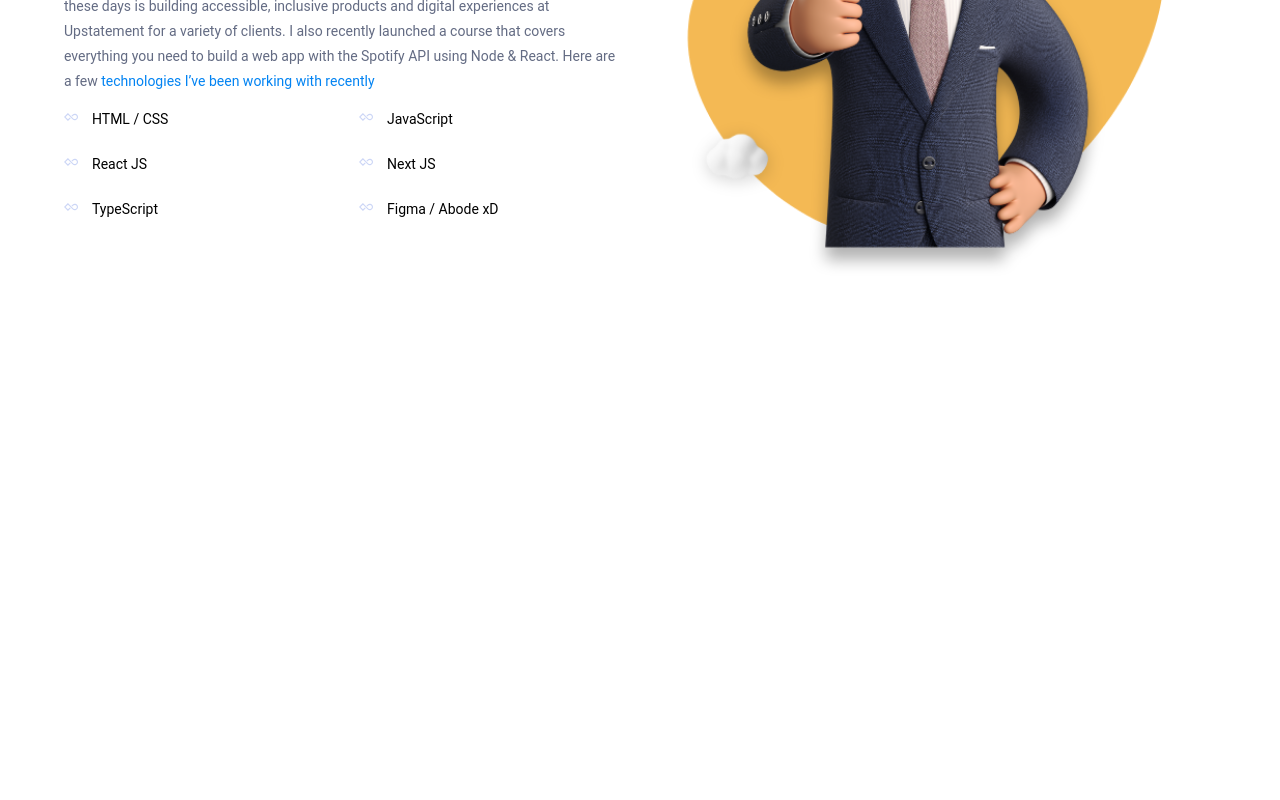
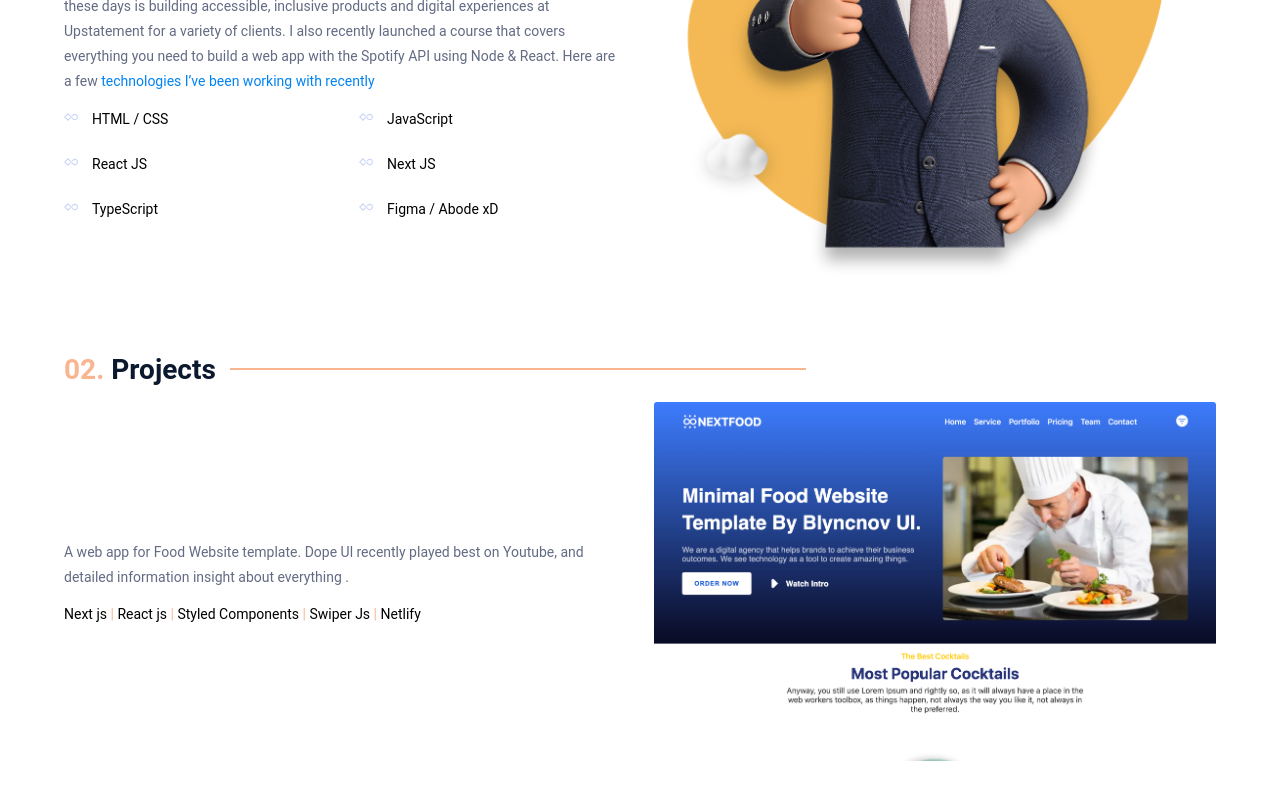
Before and after one commit to blyncnov/portfolioXd, a Next.js app: page / in a window 1280 px wide. Shown: the part 928-1728 px from the top of the page. Before the commit the page ends 1246 px from the top, so only its background shows below. Built offline with nearby package versions, Linux system fonts and the light colour scheme.

Commit message:
blyncnov portfolio website redesign images uploaded v3

```diff
--- /dev/null
+++ b/components/Projects.jsx
@@ -0,0 +1,75 @@
+import React from 'react'
+
+import Project from "../public/Images/assests/nextfood.png"
+
+import {
+    ProjectContainer,
+    ProjectDetailsSection, ProjectDetails,
+} from "../styles/styled/Projects"
+
+import {
+    Constraints, Section,
+    SectionInner, Divider,
+    HeadingOne, Paragraph,
+    FlexBoxToRow
+} from "../styles/constants/Constants"
+import Image from 'next/image'
+
+const Projects = () => {
+    return (
+        <>
+            <ProjectContainer>
+                <Constraints>
+                    <Section>
+                        <FlexBoxToRow>
+                            <HeadingOne color="#0B192E"
+                                size="clamp(16px,5vw,2rem)"
+                            > <span>02.</span> Projects
+                            </HeadingOne>
+                            <div className="hr"></div>
+                        </FlexBoxToRow>
+
+                        <br />
+                        <SectionInner >
+                            <Divider>
+                                <Paragraph color="#636b83">
+                                    A web app for Food Website template. Dope Ul recently played best on Youtube,
+                                    and detailed information insight about everything .
+                                </Paragraph>
+                                <br />
+                                <li>Next js <span> |</span> {" "}
+                                    React js <span> |</span>  {" "}
+                                    Styled Components  <span> |</span>  {" "}
+                                    Swiper Js <span> |</span>  {" "}
+                                    Netlify </li>
+                                {/* <ProjectDetails>
+                                    <ProjectDetailsSection>
+                                        <p>A web app for visualizing personalized Spotify data. View your top artists, top tracks, recently played tracks, and detailed audio information about each track.
+                                            Create and save new playlists of recommended tracks based on your existing playlists and more.</p>
+                                        <h4>Featured Project</h4>
+                                        <br />
+                                        <h2>NextFood Template</h2>
+                                        <br />
+                                        <li>React  |
+                                            Styled Components |
+                                            Express |
+                                            Spotify API |
+                                            Heroku</li>
+                                    </ProjectDetailsSection>
+                                </ProjectDetails> */}
+                            </Divider>
+                            <Divider>
+                                <Image style={{ borderRadius: "3px" }} src={Project} placeholder="blur" blurDataURL={Project} alt="banner" layout="responsive" />
+                            </Divider>
+                        </SectionInner>
+                    </Section>
+                </Constraints>
+                <br />
+                <br />
+            </ProjectContainer>
+        </>
+
+    )
+}
+
+export default Projects
--- a/components/Services.jsx
+++ b/components/Services.jsx
@@ -5,7 +5,6 @@ import { IconContext } from "react-icons";
 import { SiShowpad } from "react-icons/si"
 
 import ShowCase from "../public/Images/3d/bolu.png"
-
 import { Skills } from "../data/Skills"
 
 import {
--- a/pages/index.js
+++ b/pages/index.js
@@ -4,6 +4,7 @@ import Navigation from "../components/Navigation"
 import HeroIntro from "../components/HeroIntro"
 import Services from '../components/Services'
 import FloatComponents from '../components/FloatComponents'
+import Projects from '../components/Projects'
 
 export default function Home() {
   return (
@@ -19,7 +20,7 @@ export default function Home() {
       <Services/>
       <FloatComponents  value="bholuwatife00@gmail.com"/>
       <FloatComponents left="1em" right="0" value="https://github.com/blyncnov" />
-
+      <Projects/>
     </>
   )
 }
--- a/styles/constants/Constants.js
+++ b/styles/constants/Constants.js
@@ -17,7 +17,7 @@ width: 100%;
 display: grid;
 gap: 2em;
 grid-template-columns: repeat( auto-fit, minmax(200px, 1fr) );
-align-items: center;
+align-items: ${({align}) => align ? align : "center"};
 justify-content: space-between;
 
 @media (max-width: 768px) {
--- /dev/null
+++ b/styles/styled/Projects.js
@@ -0,0 +1,29 @@
+import styled from "styled-components"
+
+export const ProjectContainer  = styled.div`
+width: auto;
+background-color: #FFFFFF;
+position: relative;
+`
+
+export const ProjectDetails  = styled.div`
+// position: relative;
+`
+
+export const ProjectDetailsSection  = styled.div`
+width: 100%;
+padding: 1em 2em;
+border-radius: 4px;
+background-color: #112240;
+color: white;
+z-index: 1;
+line-height: 1.5;
+`
+
+// export const ProjectDetails  = styled.div`
+// position: relative;
+// `
+
+
+
+export default ProjectContainer
--- a/styles/styled/Services.js
+++ b/styles/styled/Services.js
@@ -17,6 +17,7 @@ justify-content: space-between;
     align-items: center;
    gap: 1em;
 }
+
 `
 
 export default ServicesContainer
```
Also changed, not shown: public/Images/assests/nextfood.png (added).
